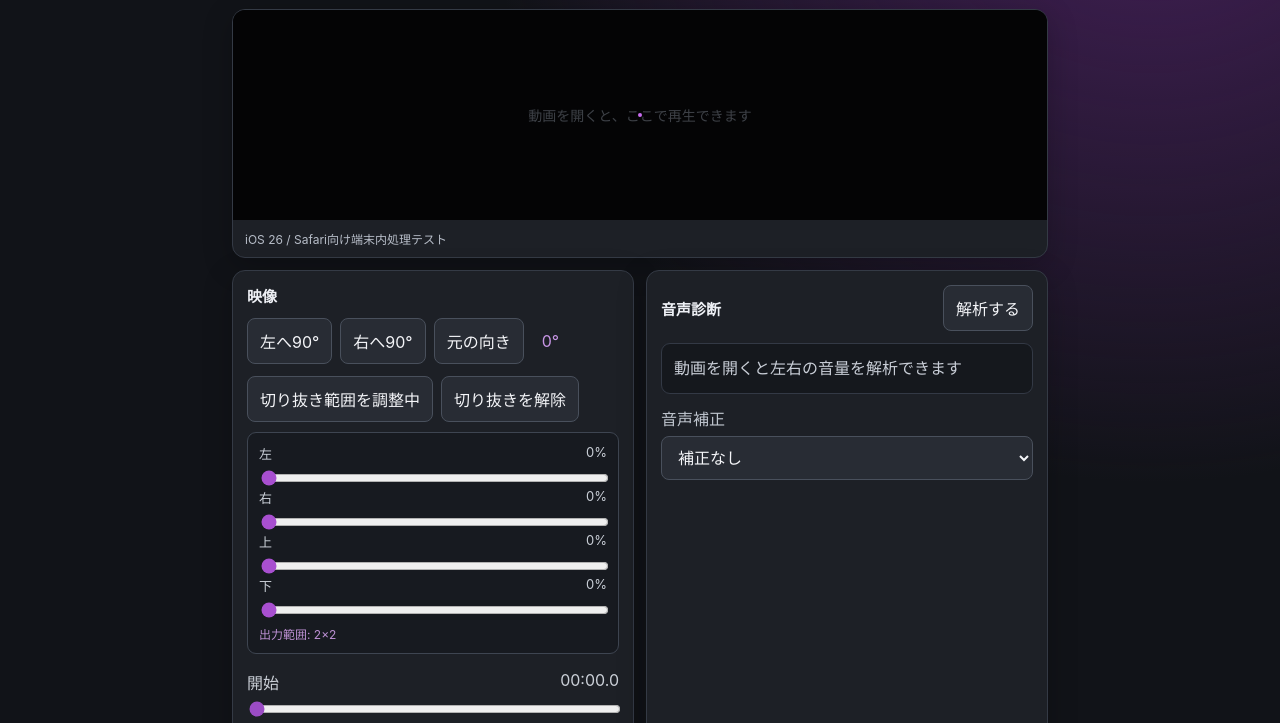
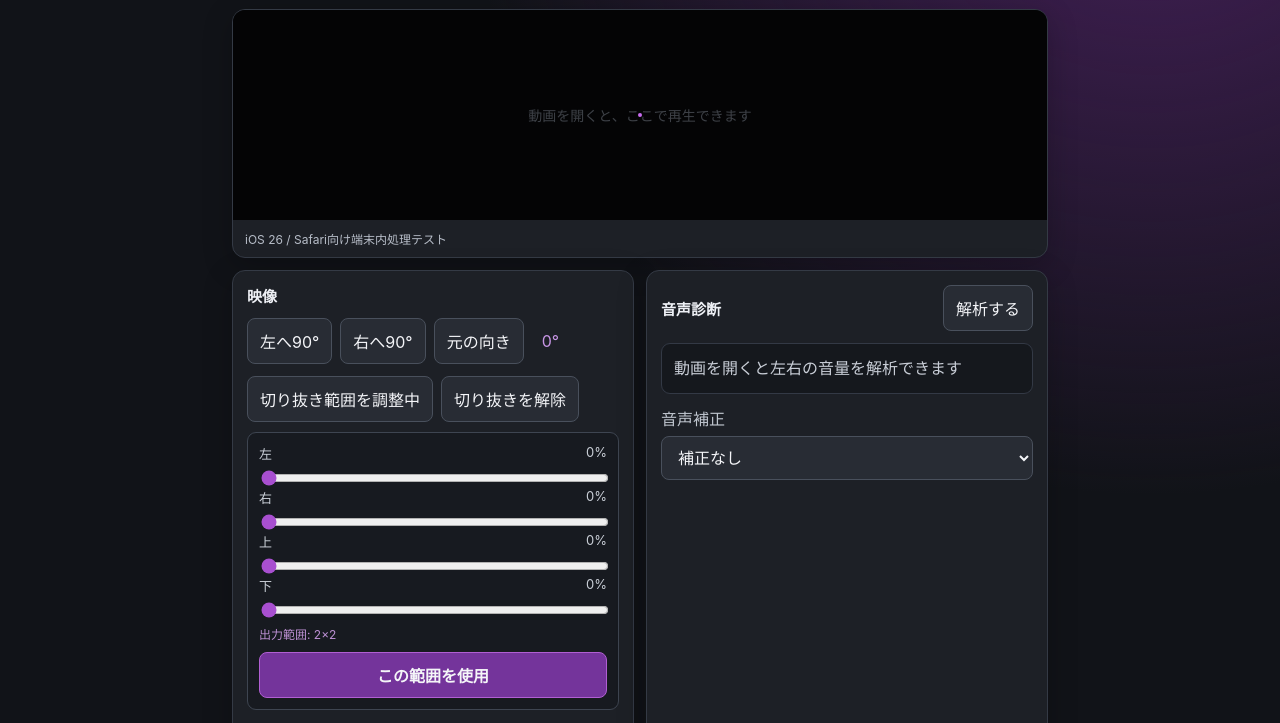
Before and after one commit to Maqlaguh/veilframe-mobile, a website built with Vite: page index.html in a window 1280 px wide. Both pictures are taken after a click on the button "画面トリミングを指定". Shown: the part 70-793 px from the top of the page. Built offline with nearby package versions, Linux system fonts and the light colour scheme.

Commit message:
Add explicit crop confirmation

```diff
--- a/index.html
+++ b/index.html
@@ -37,6 +37,7 @@
             <label>上 <output id="cropTopLabel">0%</output><input id="cropTop" type="range" min="0" max="90" value="0" step="0.5" /></label>
             <label>下 <output id="cropBottomLabel">0%</output><input id="cropBottom" type="range" min="0" max="90" value="0" step="0.5" /></label>
             <p id="cropInfo">出力範囲: 全画面</p>
+            <button id="cropApply" class="crop-apply">この範囲を使用</button>
           </div>
           <div class="trim-grid">
             <label>開始 <output id="startLabel">00:00.0</output><input id="trimStart" type="range" min="0" max="1" value="0" step="0.01" /></label>
--- a/src/main.js
+++ b/src/main.js
@@ -10,7 +10,7 @@ import {
 registerSW({ immediate: true });
 
 const $ = (id) => document.getElementById(id);
-const ui = Object.fromEntries(['toast','fileInput','video','stage','cropBox','emptyHint','fileInfo','rotateLeft','rotateRight','rotationReset','rotationLabel','cropToggle','cropReset','cropPanel','cropLeft','cropRight','cropTop','cropBottom','cropLeftLabel','cropRightLabel','cropTopLabel','cropBottomLabel','cropInfo','trimStart','trimEnd','startLabel','endLabel','startHere','endHere','trimReset','analyzeAudio','audioResult','audioMode','exportButton','cancelButton','saveButton','progress','progressLabel','status'].map(id => [id,$(id)]));
+const ui = Object.fromEntries(['toast','fileInput','video','stage','cropBox','emptyHint','fileInfo','rotateLeft','rotateRight','rotationReset','rotationLabel','cropToggle','cropReset','cropPanel','cropLeft','cropRight','cropTop','cropBottom','cropLeftLabel','cropRightLabel','cropTopLabel','cropBottomLabel','cropInfo','cropApply','trimStart','trimEnd','startLabel','endLabel','startHere','endHere','trimReset','analyzeAudio','audioResult','audioMode','exportButton','cancelButton','saveButton','progress','progressLabel','status'].map(id => [id,$(id)]));
 const state = { file:null, input:null, url:null, duration:0, width:0, height:0, rotation:0, cropEnabled:false, audioStats:null, conversion:null, busy:false, outputFile:null, outputUrl:null };
 let toastTimer=null;
 
@@ -159,6 +159,7 @@ async function saveOutput(){
 ui.fileInput.addEventListener('change',event=>openFile(event.target.files[0]));
 ui.rotateLeft.addEventListener('click',()=>{state.rotation=(state.rotation+270)%360;updateRotation();});ui.rotateRight.addEventListener('click',()=>{state.rotation=(state.rotation+90)%360;updateRotation();});ui.rotationReset.addEventListener('click',()=>{state.rotation=0;updateRotation();});
 ui.cropToggle.addEventListener('click',()=>{state.cropEnabled=true;ui.cropPanel.hidden=false;ui.cropBox.hidden=false;ui.cropReset.hidden=false;ui.cropToggle.textContent='切り抜き範囲を調整中';updateCrop();});ui.cropReset.addEventListener('click',resetCrop);
+ui.cropApply.addEventListener('click',()=>{state.cropEnabled=true;ui.cropPanel.hidden=true;ui.cropBox.hidden=false;ui.cropReset.hidden=false;ui.cropToggle.textContent='画面トリミング設定済み・変更';updateCrop();showToast('切り抜き範囲を確定しました');setStatus(`${ui.cropInfo.textContent}で書き出します。`);});
 for(const item of [ui.cropLeft,ui.cropRight,ui.cropTop,ui.cropBottom])item.addEventListener('input',updateCrop);
 ui.video.addEventListener('loadedmetadata',updateCrop);window.addEventListener('resize',updateCrop);
 ui.trimStart.addEventListener('input',updateTrim);ui.trimEnd.addEventListener('input',updateTrim);ui.startHere.addEventListener('click',()=>{ui.trimStart.value=ui.video.currentTime;updateTrim();});ui.endHere.addEventListener('click',()=>{ui.trimEnd.value=ui.video.currentTime;updateTrim();});ui.trimReset.addEventListener('click',()=>{ui.trimStart.value=0;ui.trimEnd.value=state.duration;updateTrim();});
--- a/src/save.css
+++ b/src/save.css
@@ -46,3 +46,4 @@
 .crop-panel output { text-align: right; }
 .crop-panel input { grid-column: 1 / -1; width: 100%; accent-color: #a84fd0; }
 .crop-panel p { margin: 5px 0 0; color: #bd91d4; font-size: 12px; }
+.crop-apply { width: 100%; margin-top: 10px; background: #74349b; border-color: #b15fd3; font-weight: 800; }
```
